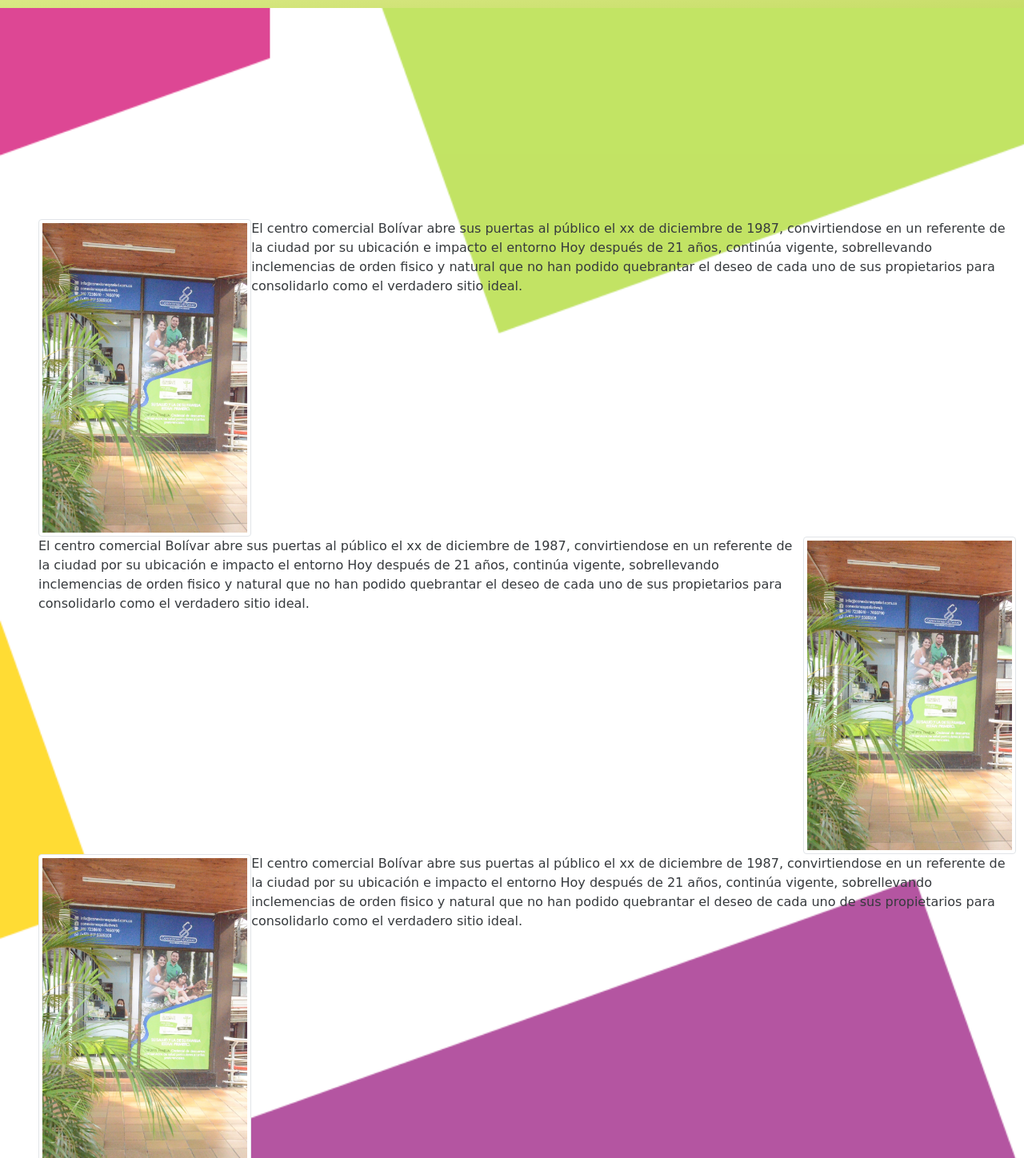
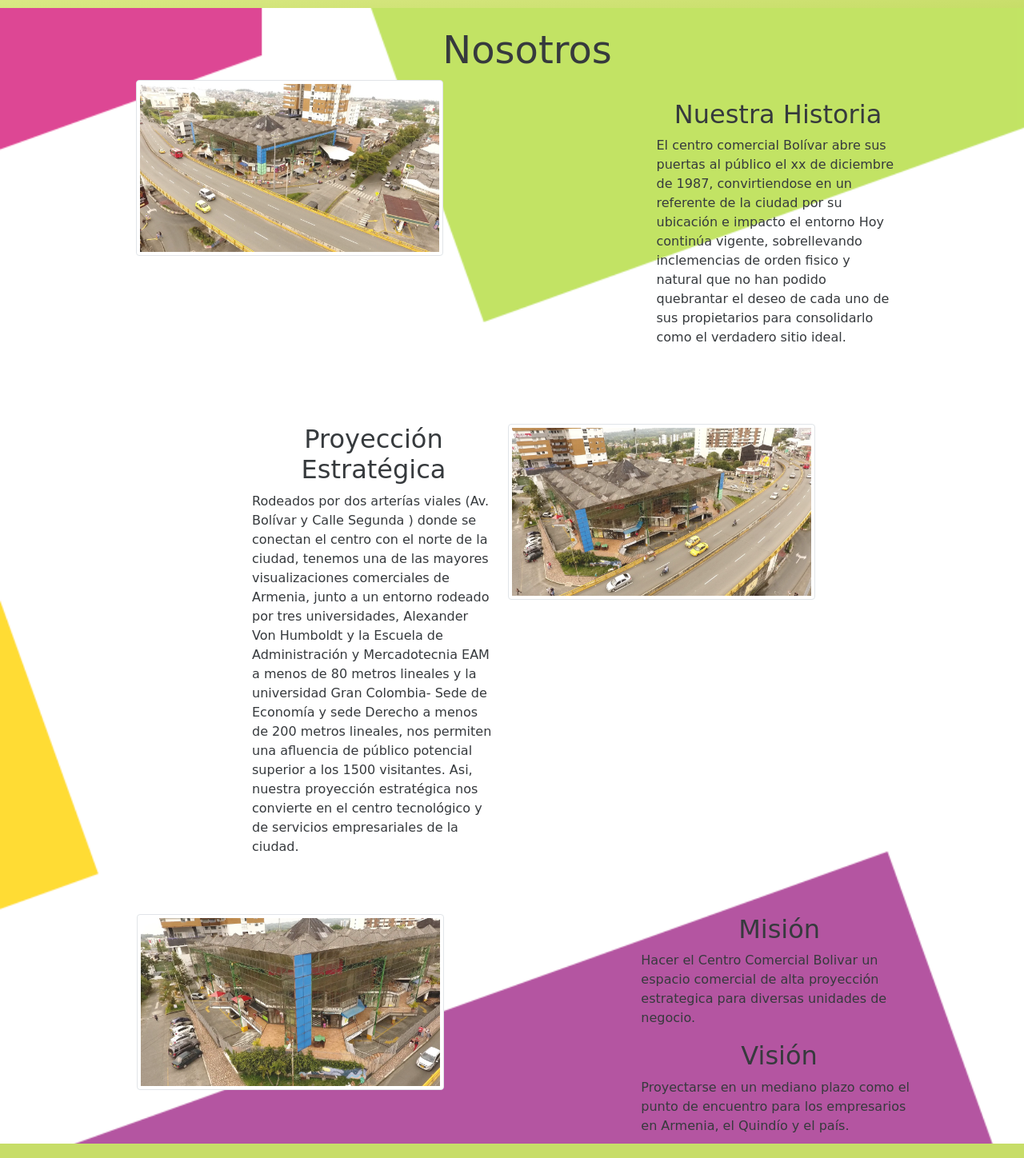
Before and after one commit to esthefaniaL/cc-app, a React (Create React App) app: page /nosotros in a window 1280 px wide. Shown: the part 62-1510 px from the top of the page at 80% size. Built offline with nearby package versions, Linux system fonts and the light colour scheme.

Commit message:
ajuste nostros

```diff
--- a/src/components/Nosotros.js
+++ b/src/components/Nosotros.js
@@ -2,7 +2,9 @@
 import Cabezote from './Cabezote';
 import Footer from './Footer';
 import "../styles/Nosotros.css";
-import img from "../images/s1.jpeg";
+import img from "../images/p1.jpeg";
+import img2 from "../images/p2.jpeg";
+import img3 from "../images/p3.jpeg";
 class Nosotros extends React.Component {
 
     render() {
@@ -10,50 +12,71 @@
             <div className="nosotros">
                 <Cabezote></Cabezote>
                 <div className="cont-history">
+                    <h2 className="text-center nostros">Nosotros</h2>
 
-                    <div className="history">
-                    <a href=""> <img src={img} class="img-thumbnail" alt="..."/></a>
+                    <div className="d-flex justify-content-around history">
 
-                        <p>
+
+                        <a href=""> <img src={img} class="img-thumbnail" alt="..." /></a>
+
+                        <div class="d-flex justify-content-center">
+                        <p className='text-historia'>
+                            <h1 className="text-center">Nuestra Historia</h1>
 
                             El centro comercial Bolívar abre sus puertas al público el xx de diciembre de 1987, convirtiendose en un referente de la ciudad por
                             su ubicación e impacto el entorno
 
-                            Hoy después de 21 años, continúa vigente, sobrellevando inclemencias de orden fisico
+                            Hoy continúa vigente, sobrellevando inclemencias de orden fisico
                             y natural que no han podido quebrantar el deseo de cada uno de sus propietarios para
                             consolidarlo como el verdadero sitio ideal.
                         </p>
+                        </div>
+                    </div>
+
+                    <div className="d-flex justify-content-center">
+
+
+                        <p className='text-historia'>
+                            <h1 className="text-center">Proyección Estratégica</h1>
+
+                            Rodeados por dos arterías viales (Av. Bolívar y Calle Segunda ) donde se conectan el centro con el norte
+                            de la ciudad, tenemos una de las mayores visualizaciones comerciales de Armenia, junto a un entorno rodeado
+                            por tres universidades, Alexander Von Humboldt y la Escuela de Administración y Mercadotecnia EAM a menos de 80
+                            metros lineales y  la universidad Gran Colombia- Sede de Economía y sede Derecho a menos de 200 metros lineales,
+                            nos permiten una afluencia de público potencial superior a los 1500 visitantes.
+
+                            Asi, nuestra proyección estratégica nos convierte en el centro tecnológico y de servicios empresariales de la ciudad.
+                        </p>
+                        <a href=""> <img src={img2} class="img-thumbnail" alt="..." /></a>
+
 
                     </div>
 
-                    <div className="history">
+                    <div className="d-flex justify-content-around">
+
+                        <a href=""> <img src={img3} class="img-thumbnail" alt="..." /></a>
+
+                        <div className='myv'>
+                            <p>
+                                <h1 className="text-center">Misión</h1>
+                                Hacer el Centro Comercial Bolivar
+                                un espacio comercial de alta proyección
+                                estrategica para diversas unidades
+                                de negocio.
 
 
-                        <p>
+                            </p>
 
-                            El centro comercial Bolívar abre sus puertas al público el xx de diciembre de 1987, convirtiendose en un referente de la ciudad por
-                            su ubicación e impacto el entorno
-
-                            Hoy después de 21 años, continúa vigente, sobrellevando inclemencias de orden fisico
-                            y natural que no han podido quebrantar el deseo de cada uno de sus propietarios para
-                            consolidarlo como el verdadero sitio ideal.
-                        </p>
-                        <a href=""> <img src={img} class="img-thumbnail" alt="..."/></a>
-                    </div>
-
-                    <div className="history-x">
-                    <a href=""> <img src={img} class="img-thumbnail" alt="..."/></a>
+                            <span>
+                                <h1 className="text-center">Visión</h1>
+                                Proyectarse en un mediano plazo como
+                                el punto de encuentro para los
+                                empresarios en Armenia, el Quindío y el país.
 
 
-                        <span>
-                            El centro comercial Bolívar abre sus puertas al público el xx de diciembre de 1987, convirtiendose en un referente de la ciudad por
-                            su ubicación e impacto el entorno
+                            </span>
 
-                            Hoy después de 21 años, continúa vigente, sobrellevando inclemencias de orden fisico
-                            y natural que no han podido quebrantar el deseo de cada uno de sus propietarios para
-                            consolidarlo como el verdadero sitio ideal.
-                        </span>
-
+                        </div>
                     </div>
                 </div>
                 <Footer></Footer>
--- a/src/styles/Badge.css
+++ b/src/styles/Badge.css
@@ -1,5 +1,5 @@
 *{
-  font-family: "Comic Sans MS", cursive, sans-serif;
+  font-family: "Comic Sans MS", sans-serif;
   padding: 0;
   margin: 0;
 }
--- a/src/styles/Nosotros.css
+++ b/src/styles/Nosotros.css
@@ -1,6 +1,6 @@
 .cont-history{
     padding: 10px 10px 10px 3rem;
-    padding-top: 20rem;
+    padding-top: 5rem;
     display: flex;
     flex-direction: column;
     background-image: url("../images/fondox.png");
@@ -22,3 +22,45 @@
 .history-x{
     display: flex;
 }
+.img-thumbnail{
+    width: 30vw;
+    height: 37vh;
+}
+.myv{
+    width: 27vw;
+}
+.text-center{
+    font-size: 2rem;
+}
+.text-center.nostros{
+    font-size: 3rem;
+}
+.text-historia{
+    width: 25vw;
+    padding-right: 1rem;
+
+}
+.text-proyec{
+    width: 25;
+}
+
+.justify-content-center{
+    padding: 1.5rem 0.5rem 3.5rem 1.5rem;
+}
+@media (max-width: 1000px){
+    .text-historia{
+        width: 100%;
+        padding-right: 1rem;
+
+    }
+    .myv{
+        width: 100%;
+        padding-right: 1rem;
+
+    }
+    .img-thumbnail{
+        display: none;
+    }
+
+
+}
```
